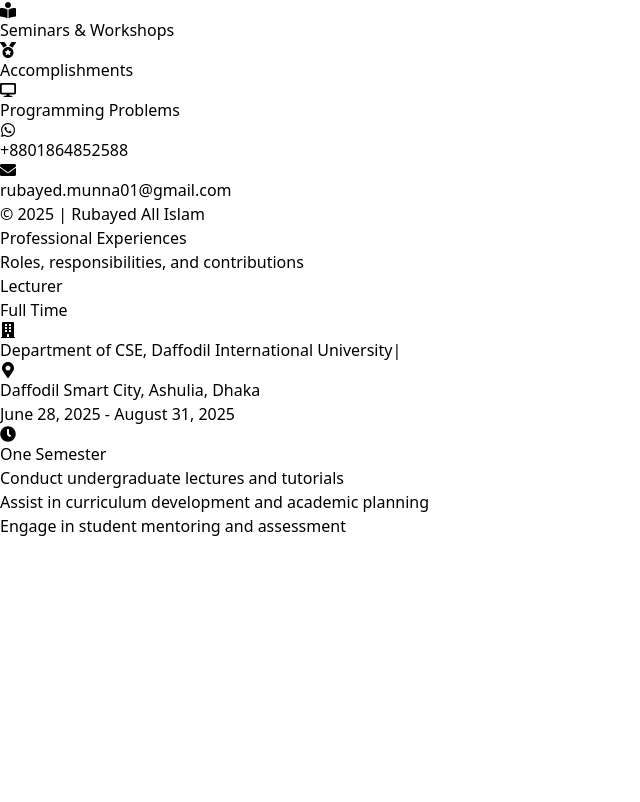
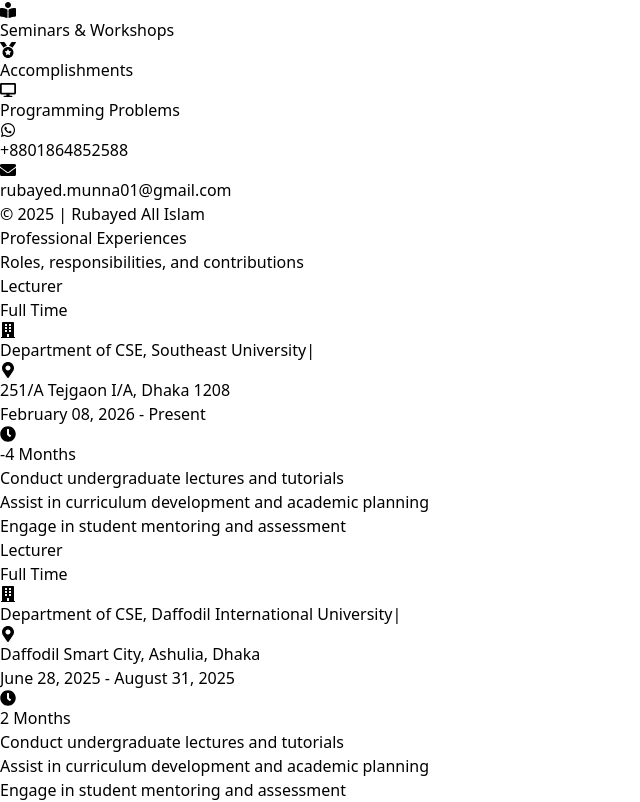
Before and after one commit to RubayedMunna/Portfolio, a React (Vite) app: page /experience in a window 1280 px wide. Shown: the part 925-1727 px from the top of the page, without its empty margins (0-640 px from the left). Before the commit the page ends 1463 px from the top, so only its background shows below. Built offline with nearby package versions, Linux system fonts and the light colour scheme.

Commit message:
duration of experience updated

```diff
--- a/src/components/Experience/Experience.jsx
+++ b/src/components/Experience/Experience.jsx
@@ -2,74 +2,76 @@
 import { FaClock, FaBuilding, FaMapMarkerAlt } from 'react-icons/fa';
 
 function Experience() {
+
+    // ✅ Duration Calculation Function
+    const calculateDuration = (from, to) => {
+        const startDate = new Date(from);
+        const endDate = to === "Present" ? new Date() : new Date(to);
+
+        let months =
+            (endDate.getFullYear() - startDate.getFullYear()) * 12 +
+            (endDate.getMonth() - startDate.getMonth());
+
+        if (endDate.getDate() < startDate.getDate()) {
+            months--;
+        }
+
+        const years = Math.floor(months / 12);
+        const remainingMonths = months % 12;
+
+        if (years > 0 && remainingMonths > 0)
+            return `${years} Year${years > 1 ? "s" : ""} ${remainingMonths} Month${remainingMonths > 1 ? "s" : ""}`;
+
+        if (years > 0)
+            return `${years} Year${years > 1 ? "s" : ""}`;
+
+        return `${remainingMonths} Month${remainingMonths !== 1 ? "s" : ""}`;
+    };
+
     const [cards] = useState([
         {
             id: 1,
+            jobTitle: 'Lecturer',
+            jobType: 'Full Time',
+            jobInstitution: 'Department of CSE, Southeast University',
+            institutionAddress: '251/A Tejgaon I/A, Dhaka 1208',
+            from: 'February 08, 2026',
+            to: 'Present',
+            responsiblilities: [
+                'Conduct undergraduate lectures and tutorials',
+                'Assist in curriculum development and academic planning',
+                'Engage in student mentoring and assessment',
+            ],
+        },
+        {
+            id: 2,
             jobTitle: 'Lecturer',
             jobType: 'Full Time',
             jobInstitution: 'Department of CSE, Daffodil International University',
             institutionAddress: 'Daffodil Smart City, Ashulia, Dhaka',
             from: 'June 28, 2025',
             to: 'August 31, 2025',
-            duration: 'One Semester',
             responsiblilities: [
                 'Conduct undergraduate lectures and tutorials',
                 'Assist in curriculum development and academic planning',
                 'Engage in student mentoring and assessment',
-
             ],
         },
-        // {
-        //     id: 2,
-        //     jobTitle: 'Research Assistant',
-        //     jobType: 'Part Time',
-        //     jobInstitution: 'Independent University, Bangladesh',
-        //     institutionAddress: 'Bashundhara R/A, Dhaka',
-        //     from: 'Jan 2024',
-        //     to: 'Dec 2024',
-        //     duration: '1 Year',
-        //     responsiblilities: [
-        //         'Analyzed datasets for NLP research',
-        //         'Co-authored 2 conference papers',
-
-        //     ],
-        // },
     ]);
 
     return (
         <div className="container mt-10 mx-auto px-4 max-w-3xl mb-20">
 
-            {/* Header */}
-            {/* <header className="text-center mb-16">
-                <h2 className="text-4xl md:text-5xl font-extrabold bg-gradient-to-r from-amber-600 via-orange-500 to-amber-700 bg-clip-text text-transparent inline-block drop-shadow-lg">
+            <header className="text-center mb-14">
+
+                <h2 className="text-4xl md:text-5xl font-extrabold bg-gradient-to-r from-amber-600 via-orange-500 to-amber-700 bg-clip-text text-transparent inline-block drop-shadow-lg animate-fade-in">
                     Professional Experiences
                 </h2>
-                <div className="w-28 h-1 bg-gradient-to-r from-amber-500 to-orange-500 mx-auto mt-3 rounded-full"></div>
-            </header> */}
-            <header className="text-center mb-14">
-
-                {/* Gradient Title */}
-
-                <h2 className="text-4xl md:text-5xl font-extrabold bg-gradient-to-r from-amber-600 via-orange-500 to-amber-700 bg-clip-text text-transparent inline-block drop-shadow-lg animate-fade-in">
-
-                    Professional Experiences
-
-                </h2>
-
-
-
-                {/* Gradient Bottom Line */}
 
                 <div className="w-28 h-1 bg-gradient-to-r from-amber-500 to-orange-500 mx-auto mt-3 rounded-full"></div>
 
-
-
-                {/* Subtitle */}
-
                 <p className="text-gray-600 mt-4 text-base italic">
-
                     Roles, responsibilities, and contributions
-
                 </p>
 
             </header>
@@ -79,19 +81,13 @@
                 {cards.map((card, index) => (
                     <div key={card.id} className="relative pl-8 md:pl-12 py-2 group">
 
-                        {/* --- THE ROPE (Vertical Line) --- */}
-                        {/* Updated Logic:
-                           - We removed the condition that stopped the line for the last item.
-                           - Now 'h-full' applies to ALL items, so the line runs alongside the text for the last item too.
-                           - We keep the 'top-[6px]' for index 0 so the line doesn't poke out above the first knot.
-                        */}
+                        {/* --- THE ROPE --- */}
                         <div
                             className={`absolute left-[3px] w-[2px] bg-amber-600 h-full
-                            ${index === 0 ? 'top-[6px]' : 'top-0'}
-                            `}
+                            ${index === 0 ? 'top-[6px]' : 'top-0'}`}
                         ></div>
 
-                        {/* --- THE KNOT (Circle) --- */}
+                        {/* --- THE KNOT --- */}
                         <div className="absolute left-[-4px] top-[6px] h-4 w-4 rounded-full border-2 border-amber-600 bg-white z-10 group-hover:scale-125 transition-transform duration-300 shadow-sm"></div>
 
                         {/* CONTENT */}
@@ -118,8 +114,11 @@
                             <span className="bg-slate-200 text-slate-700 px-3 py-1 rounded-md text-sm font-bold shadow-sm">
                                 {card.from} - {card.to}
                             </span>
+
+                            {/* ✅ AUTO DURATION */}
                             <span className="bg-slate-100 text-slate-500 px-3 py-1 rounded-md text-sm font-medium flex items-center gap-2 border border-slate-200">
-                                <FaClock className="text-xs" /> {card.duration}
+                                <FaClock className="text-xs" />
+                                {calculateDuration(card.from, card.to)}
                             </span>
                         </div>
 
@@ -130,9 +129,11 @@
                                 </li>
                             ))}
                         </ul>
+
                     </div>
                 ))}
             </div>
+
         </div>
     );
 }
```
